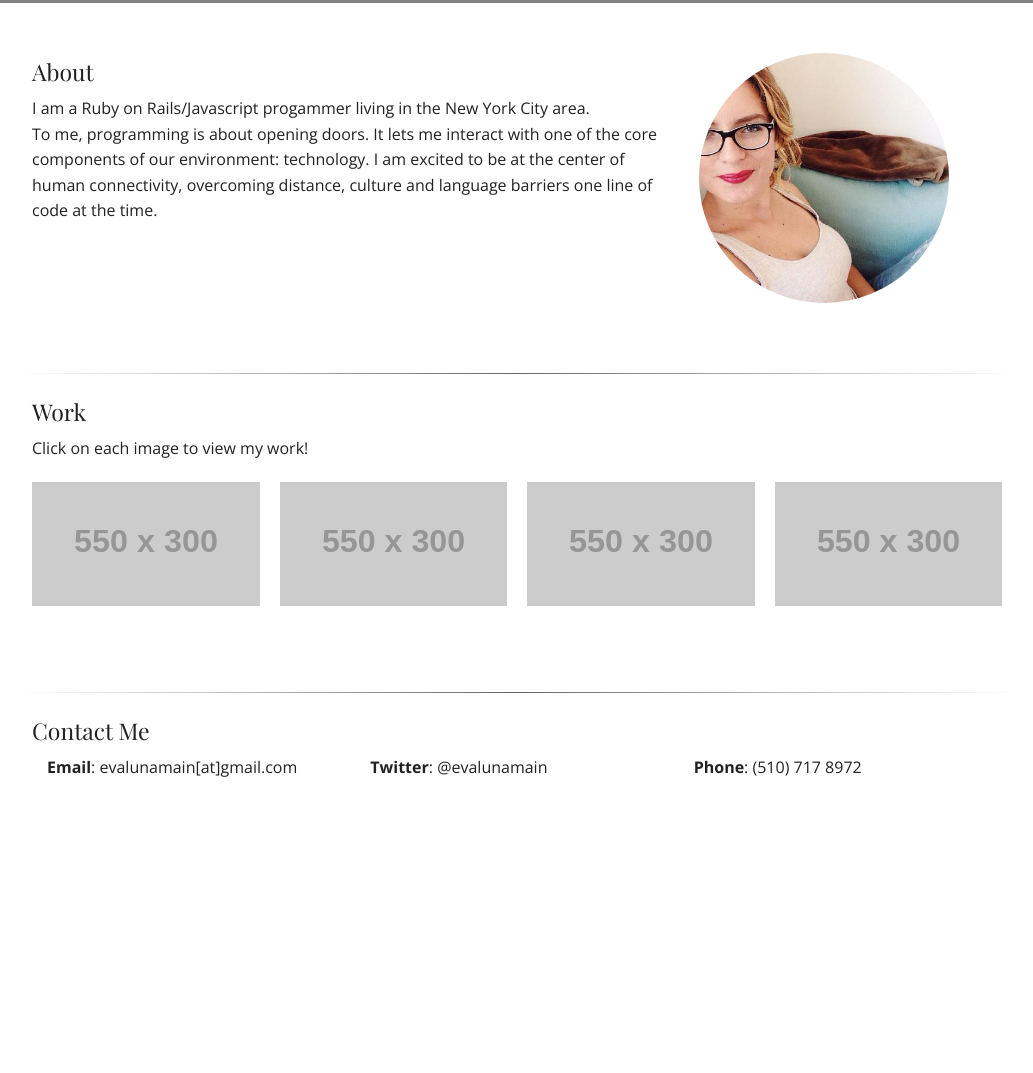
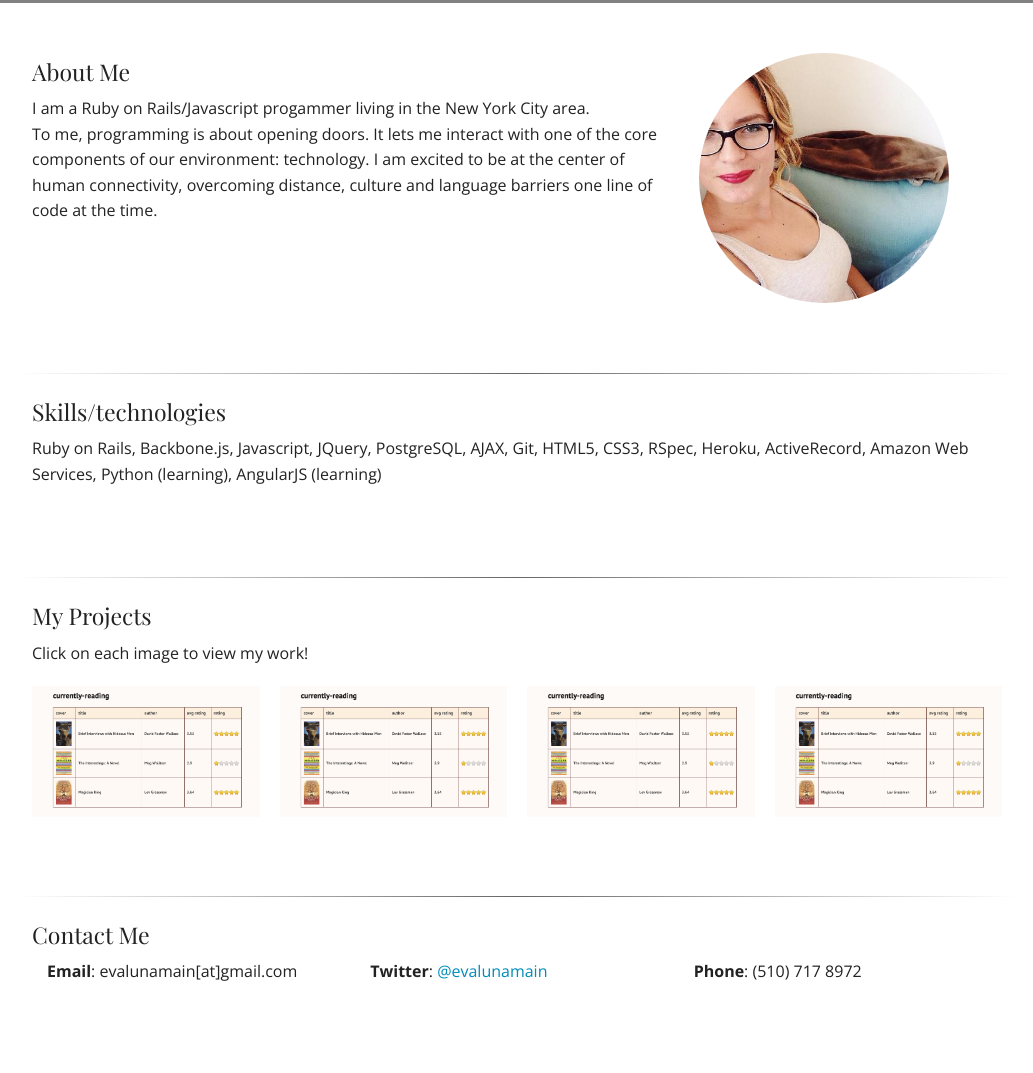
Before and after one commit to evalunamain/evalunamain.github.io, a plain HTML site: page index.html in a window 1280 px wide. Shown: the part 723-1796 px from the top of the page, without its empty margins (123-1156 px from the left). Before the commit the page ends 1592 px from the top, so only its background shows below. Drawn offline with nearby package versions, Linux system fonts and the light colour scheme; grey boxes are pictures that could not be loaded; placeholder pictures from the web are drawn by us; a web font is replaced by a local one.

Commit message:
Adds skills

```diff
--- a/index.html
+++ b/index.html
@@ -43,37 +43,50 @@
 
 <div class="row about" id="about">
   <div class="medium-6 large-8 columns">
-    <h4>About</h4>
+    <h4>About Me</h4>
     <p>I am a Ruby on Rails/Javascript progammer living in the New York City area. </br>
       To me, programming is about opening doors. It lets me interact with one of the core components of our environment: technology.
       I am excited to be at the center of human connectivity, overcoming distance, culture and language barriers one line of code at the time.</p>
+
   </div>
-
 
   <div class="medium-6 large-4 columns">
     <img src="img/Eva-Main.jpeg">
   </div>
 </div>
 
+<div class="row about" id="skills">
+  <hr>
+  <div class="medium-6 large-12 columns">
+    <h4>Skills/technologies</h4>
+    <p>Ruby on Rails, Backbone.js, Javascript, JQuery, PostgreSQL, AJAX, Git,  HTML5, CSS3,
+      RSpec, Heroku, ActiveRecord, Amazon Web Services, Python (learning), AngularJS (learning)
+    </p>
+  </div>
+</div>
+
 <div class="row work" id="projects">
   <hr>
   <div class="large-12 columns">
-    <h4>Work</h4>
+    <h4>My Projects</h4>
     <p>Click on each image to view my work!</p>
 
     <ul class="clearing-thumbs small-block-grid-1 medium-block-grid-2 large-block-grid-4" data-clearing>
       <li>
-        <a href="http://placehold.it/550x300">
-          <img data-caption="caption here" src="http://placehold.it/550x300"></a>
+        <a href="http://www.shelve.me">
+          <img data-caption="Shelve Me" src="img/ShelveMe.png"></a>
         </li>
         <li>
-          <a href="http://placehold.it/550x300"><img data-caption="caption 2 here..." src="http://placehold.it/550x300"></a>
+          <a href="http://www.shelve.me">
+            <img data-caption="Shelve Me" src="img/ShelveMe.png"></a>
         </li>
         <li>
-          <a href="http://placehold.it/550x300"><img data-caption="caption 3 here..." src="http://placehold.it/550x300"></a>
+          <a href="http://www.shelve.me">
+            <img data-caption="Shelve Me" src="img/ShelveMe.png"></a>
         </li>
         <li>
-          <a href="http://placehold.it/550x300"><img data-caption="caption 4 here..." src="http://placehold.it/550x300"></a>
+          <a href="http://www.shelve.me">
+            <img data-caption="Shelve Me" src="img/ShelveMe.png"></a>
         </li>
       </ul>
     </div>
@@ -87,7 +100,7 @@
         <strong>Email</strong>: evalunamain[at]gmail.com
         </div>
         <div class="large-4 columns">
-          <strong>Twitter</strong>: @evalunamain
+          <strong>Twitter</strong>: <a href="http://www.twitter.com/evalunamain">@evalunamain</a>
         </div>
         <div class="large-4 columns">
           <strong>Phone</strong>: (510) 717 8972
```
Also changed, not shown: img/ShelveMe.png (added), 2 other files.
